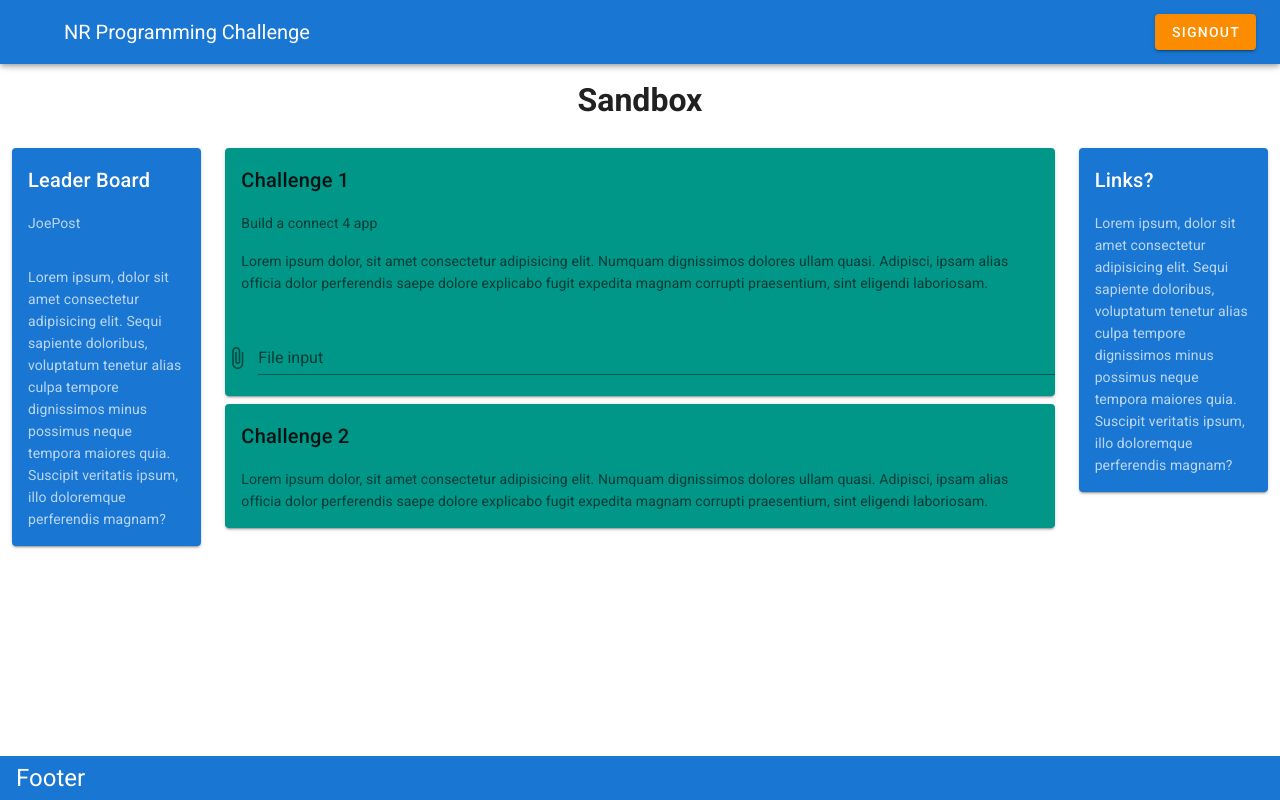
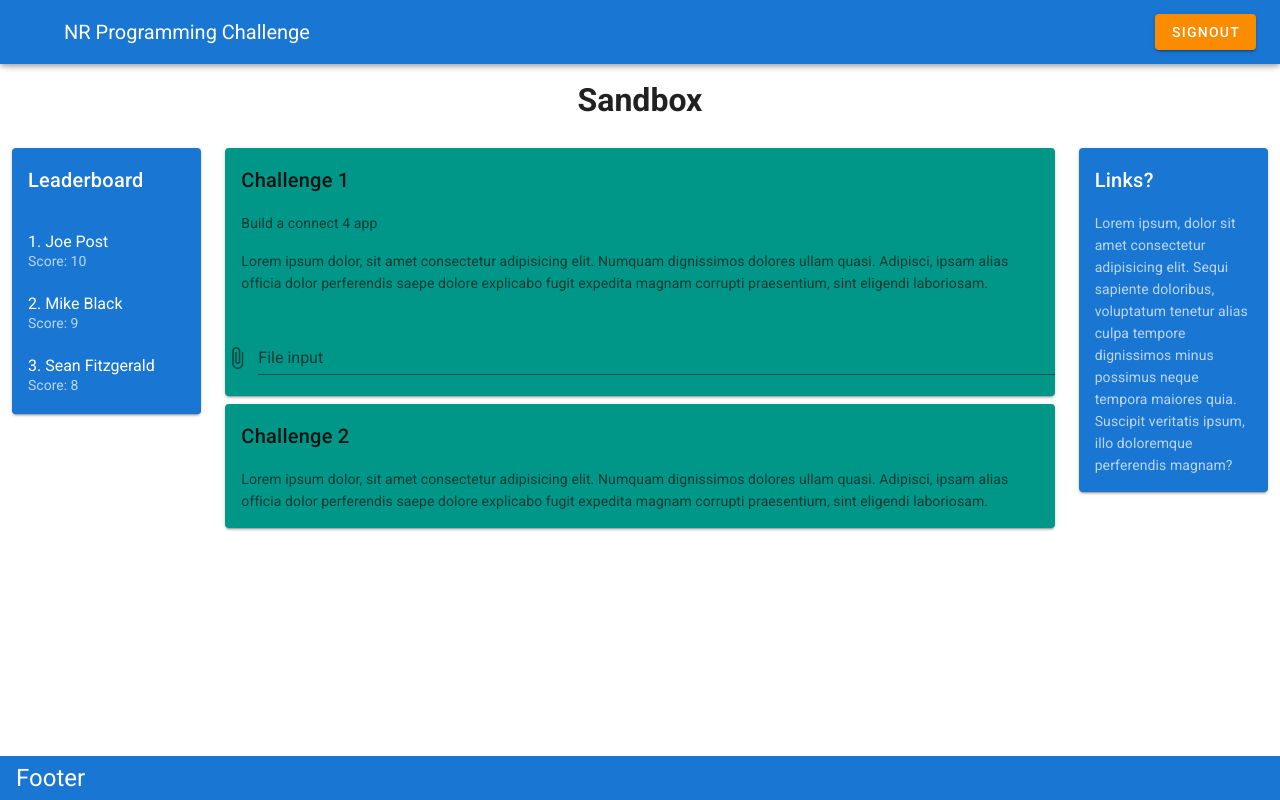
Before and after one commit to mickster77/programming-challenge-vue, a Vue app: page / in a window 1280 px wide. Built offline with nearby package versions, Linux system fonts and the light colour scheme; no server answers; sample sign-in values are in the browser's storage.

Commit message:
created static list in Leaderboard.

```diff
--- a/package.json
+++ b/package.json
@@ -3,7 +3,7 @@
   "version": "0.1.0",
   "private": true,
   "scripts": {
-    "serve": "vue-cli-service serve",
+    "serve": "vue-cli-service serve --host localhost",
     "build": "vue-cli-service build",
     "lint": "vue-cli-service lint"
   },
--- a/src/components/subcomponents/Leaderboard.vue
+++ b/src/components/subcomponents/Leaderboard.vue
@@ -1,9 +1,20 @@
 <template>
   <div>
     <v-card color="primary" dark>
-      <v-card-title>Leader Board</v-card-title>
-      <v-card-text>{{leader}}</v-card-text>
-      <v-card-text>Lorem ipsum, dolor sit amet consectetur adipisicing elit. Sequi sapiente doloribus, voluptatum tenetur alias culpa tempore dignissimos minus possimus neque tempora maiores quia. Suscipit veritatis ipsum, illo doloremque perferendis magnam?</v-card-text>
+      <v-card-title>Leaderboard</v-card-title>
+      <v-list
+        :disabled="disabled"
+        :two-line="twoLine"
+        color="primary" dark>
+          <v-list-item
+            v-for="(item, i) in items"
+            :key="i">
+            <v-list-item-content>
+              <v-list-item-title v-html="(i+1) + '. ' + item.name"></v-list-item-title>
+              <v-list-item-subtitle v-html="'Score: ' + item.score"></v-list-item-subtitle>
+            </v-list-item-content>
+          </v-list-item>
+      </v-list>
     </v-card>
   </div>
 </template>
@@ -12,11 +23,24 @@
 // import firebase from "firebase";
 
 export default {
-  data() {
-    return {
-      leader: "JoePost"
-    };
-  }
+  data: () => ({
+    item : 2,
+    items: [
+      {
+        name : "Joe Post",
+        score : 10
+      },
+      {
+        name : "Mike Black",
+        score : 9
+      },
+      {
+        name : "Sean Fitzgerald",
+        score : 8
+      }
+
+    ],
+  })
 };
 </script>
 
```
